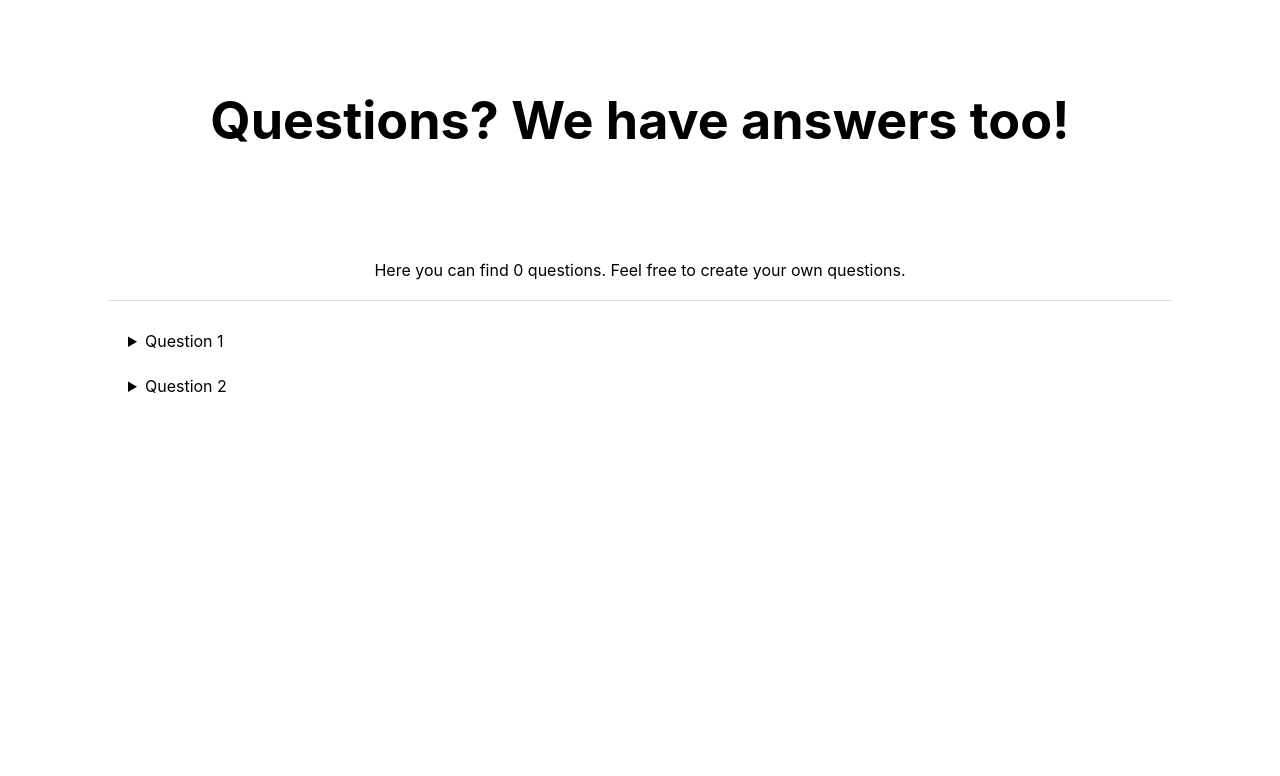
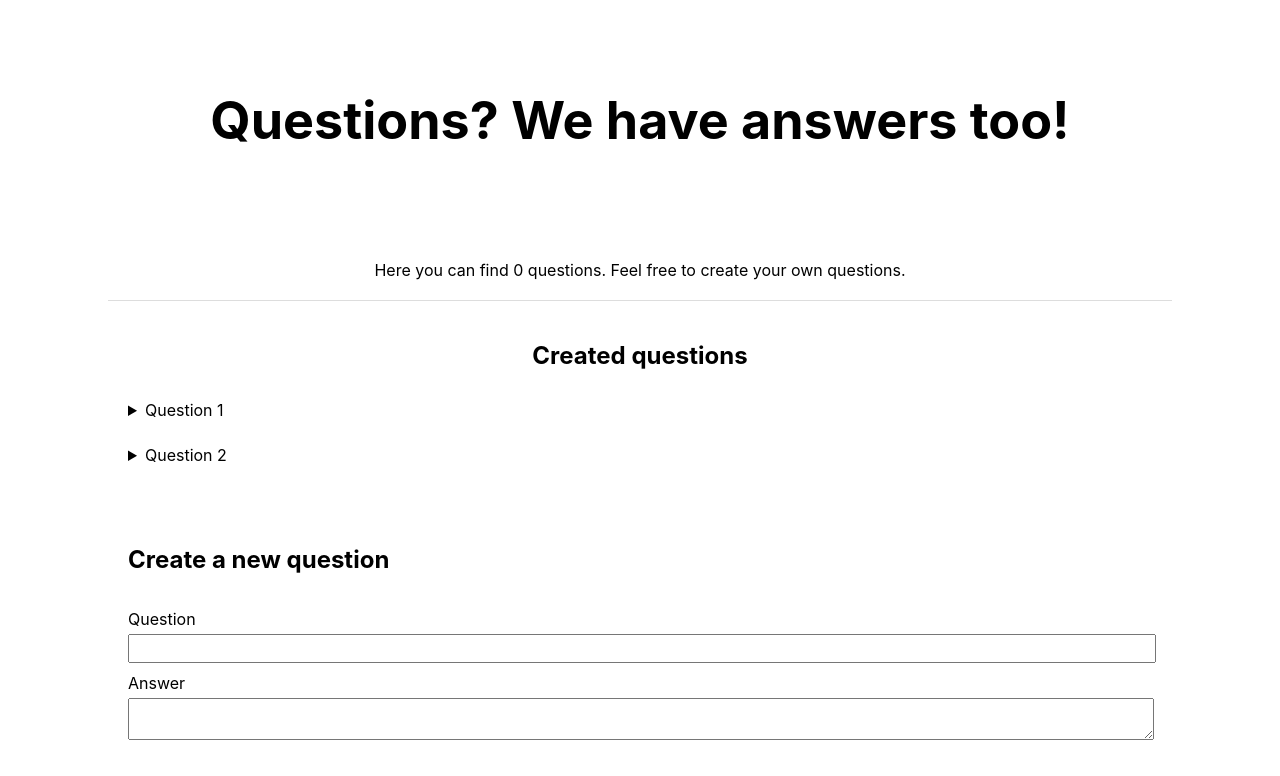
Before and after one commit to szrudi/qa-site, a React (Create React App) app: page / in a window 1280 px wide. Shown: the top 776 px of the page. Built offline with nearby package versions, Linux system fonts and the light colour scheme; the HTML template or start-up script is replaced by a standard one.

Commit message:
Add QuestionForm component

```diff
--- a/src/App.js
+++ b/src/App.js
@@ -3,6 +3,7 @@ import "./App.css";
 import {Header} from "./features/header/Header";
 import {InfoMessage} from "./features/info-message/InfoMessage";
 import {QuestionList} from "./features/question-list/QuestionList";
+import {QuestionForm} from "./features/question-form/QuestionForm";
 
 function App() {
     return (
@@ -10,6 +11,7 @@ function App() {
             <Header/>
             <InfoMessage/>
             <QuestionList/>
+            <QuestionForm/>
         </div>
     );
 }
--- /dev/null
+++ b/src/features/question-form/QuestionForm.js
@@ -0,0 +1,14 @@
+import React from "react";
+import styles from "./QuestionForm.module.css";
+
+export function QuestionForm() {
+    return (
+        <div className={styles.questionForm} role="question-form">
+            <h2>Create a new question</h2>
+            <label htmlFor="question">Question</label>
+            <input name="question" id="question" type="text"/>
+            <label htmlFor="answer">Answer</label>
+            <textarea name="answer" id="answer" rows="2"/>
+        </div>
+    );
+}
--- /dev/null
+++ b/src/features/question-form/QuestionForm.module.css
@@ -0,0 +1,15 @@
+.questionForm {
+    padding: 20px;
+    width: 80vw;
+    text-align: left;
+}
+
+.questionForm > * {
+    padding: 5px 0;
+    display: block;
+    width: 100%;
+}
+
+.questionForm > label {
+    padding-top: 10px;
+}
--- a/src/features/question-list/QuestionList.js
+++ b/src/features/question-list/QuestionList.js
@@ -4,6 +4,7 @@ import styles from "./QuestionList.module.css";
 export function QuestionList() {
     return (
         <div className={styles.questionList} role="question-list">
+            <h2>Created questions</h2>
             <details>
                 <summary>Question 1</summary>
                 Answer 1
```
Also changed, not shown: 1 other file (tests, documents, lock files or other folders). Lines whose indentation alone changed are shown as unchanged.
